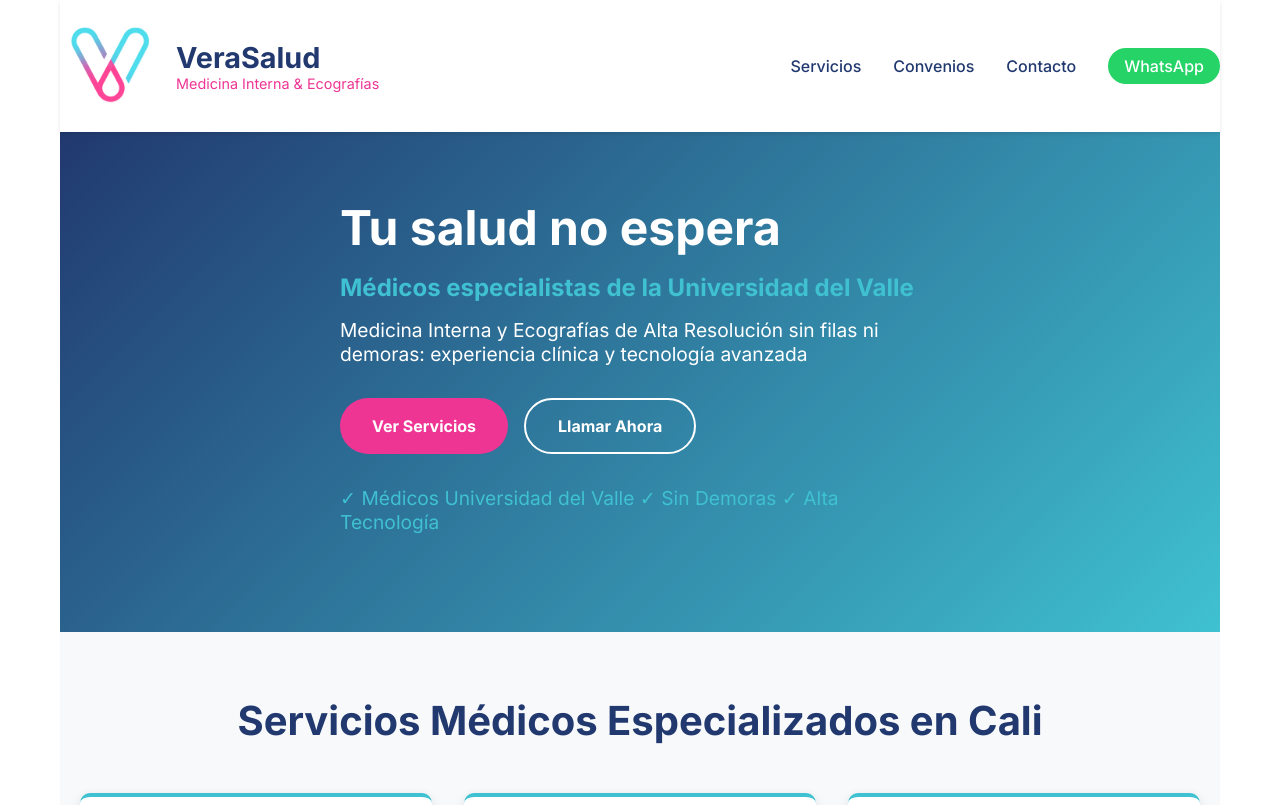
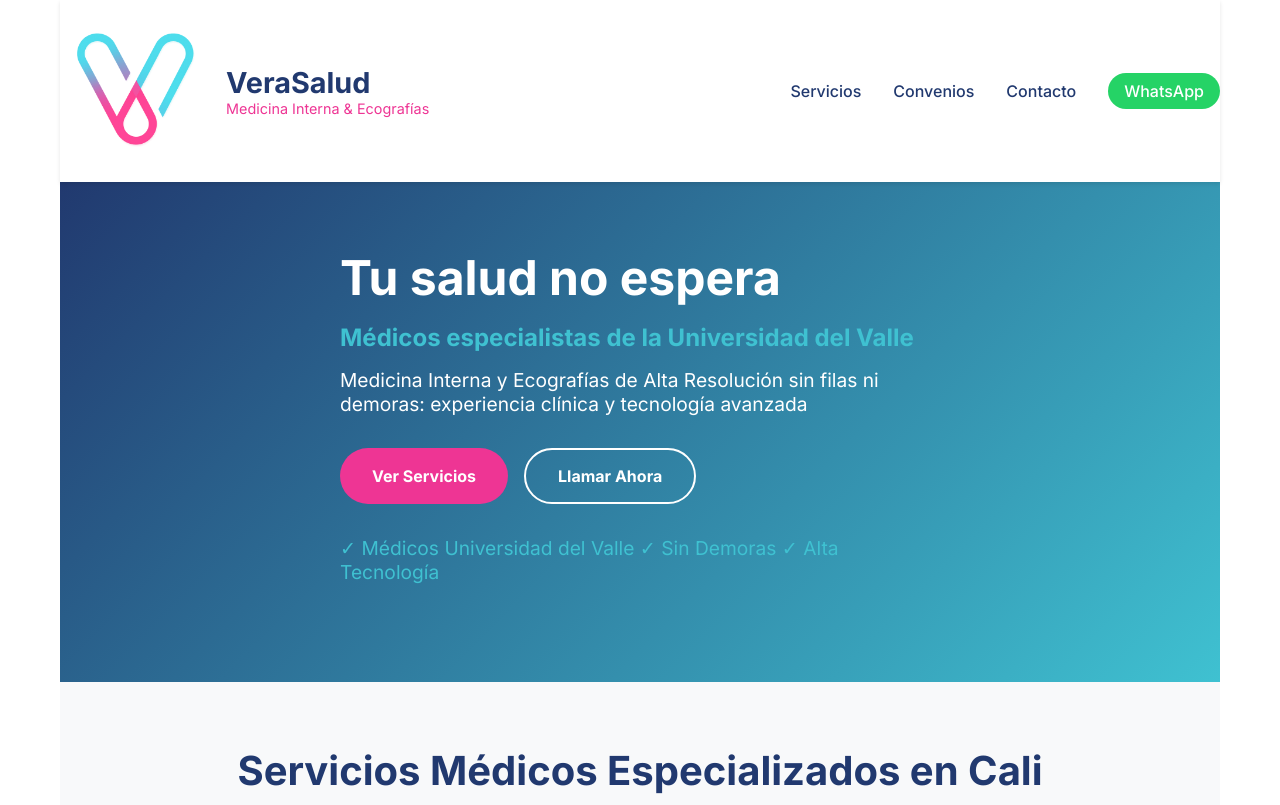
Before and after one commit to gstvgrc/verasalud-website, a Next.js app: page / in a window 1280 px wide. Shown: the top 805 px of the page. Built offline with nearby package versions, Linux system fonts and the light colour scheme.

Commit message:
feat: responsive logo size

```diff
--- a/app/Home.module.css
+++ b/app/Home.module.css
@@ -32,8 +32,20 @@
 }
 
 .logo img {
-  height: 100px;
   width: auto;
+}
+
+/* Tamaño del logo en cabecera */
+.logoHeader {
+  width: 150px;
+  height: 150px;
+}
+
+@media (max-width: 768px) {
+  .logoHeader {
+    width: 100px;
+    height: 100px;
+  }
 }
 
 .logo h1 {
--- a/app/page.js
+++ b/app/page.js
@@ -159,7 +159,13 @@ export default function Home() {
       <header className={styles.header}>
         <div className={styles.headerContent}>
           <div className={styles.logo}>
-            <Image src="/logo-verasalud.png" alt="VeraSalud Logo" width={100} height={100} />
+            <Image
+              src="/logo-verasalud.png"
+              alt="VeraSalud Logo"
+              width={150}
+              height={150}
+              className={styles.logoHeader}
+            />
             <div>
               <h1>VeraSalud</h1>
               <p>Medicina Interna & Ecografías</p>
```
